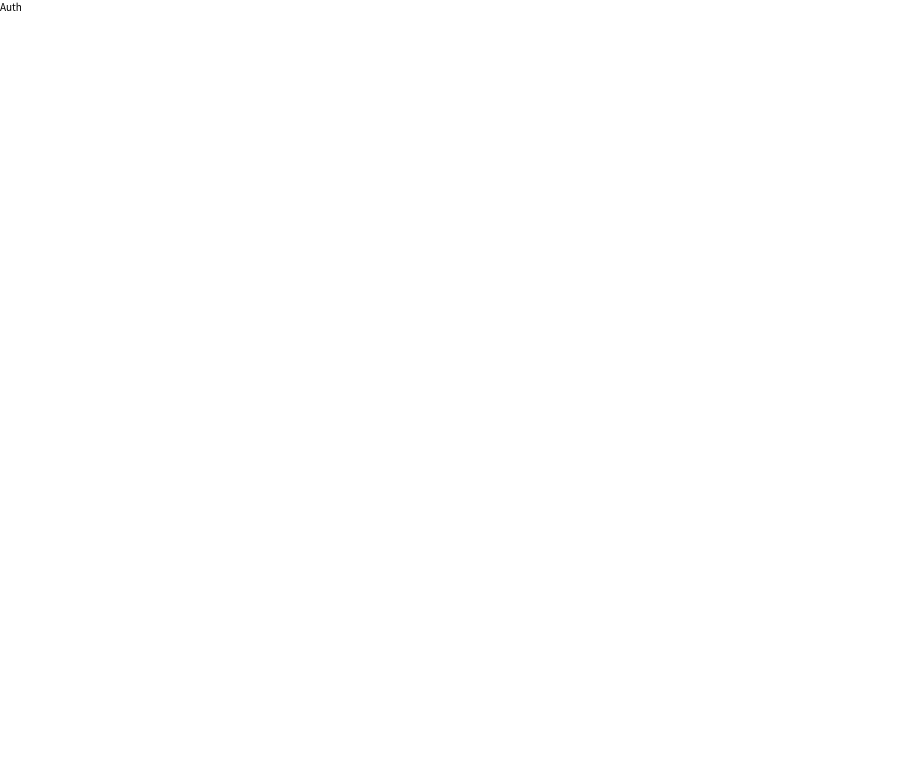
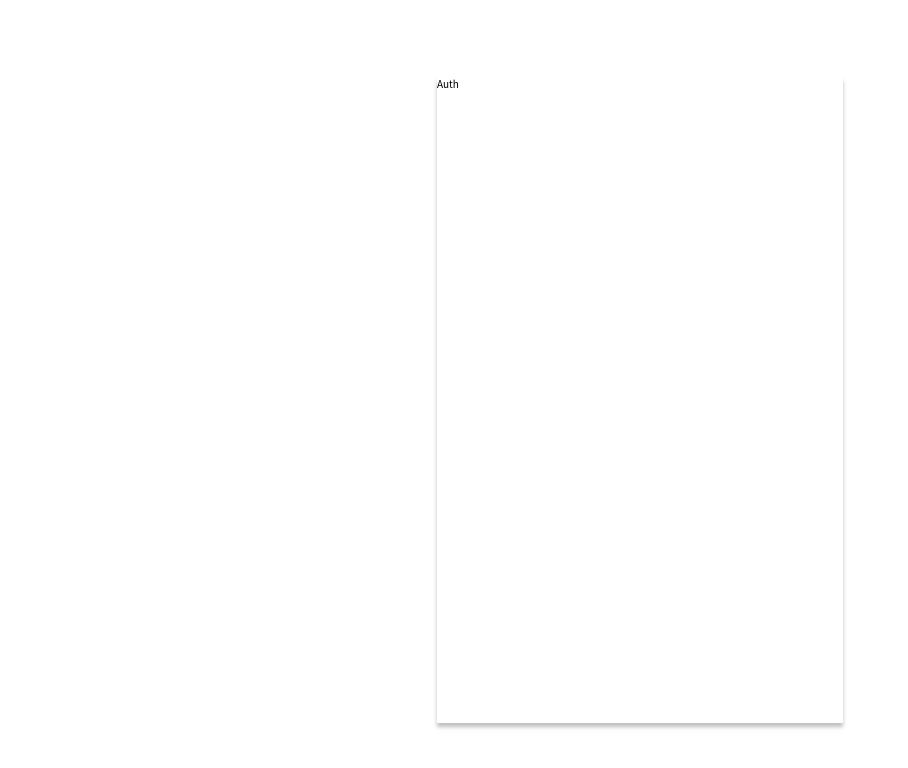
Before and after one commit to ericagong/Frigo-FE, a JavaScript app: page /auth in a window 1280 px wide. Shown: the top 768 px of the page, without its empty margins (0-908 px from the left). Built offline with nearby package versions, Linux system fonts and the light colour scheme.

Commit message:
feat: flexLayout, GridLayout 생성

```diff
--- /dev/null
+++ b/src/components/auth/Layout.js
@@ -0,0 +1,24 @@
+import Root from "../styles/FlexLayout";
+import styled from "styled-components";
+import colors from "../styles/colors";
+import shadows from "../styles/shadows";
+import borders from "../styles/borders";
+
+const Layout = ({ children }) => {
+  return (
+    <Root>
+      <Wrapper>{children}</Wrapper>
+    </Root>
+  );
+};
+
+const Wrapper = styled.div`
+  box-sizing: border-box;
+  width: 40.6rem;
+  min-height: 64.6rem;
+  background-color: ${colors.white_bg};
+  border: ${borders.basic};
+  box-shadow: ${shadows.auth};
+`;
+
+export default Layout;
--- /dev/null
+++ b/src/components/styles/FlexLayout.js
@@ -0,0 +1,14 @@
+import styled from "styled-components";
+
+const FlexLayout = ({ children }) => {
+  return <Root>{children}</Root>;
+};
+
+const Root = styled.div`
+  display: flex;
+  height: 100vh;
+  align-items: center;
+  justify-content: center;
+`;
+
+export default FlexLayout;
--- /dev/null
+++ b/src/components/styles/borders.js
@@ -0,0 +1,5 @@
+const borders = {
+  basic: "border: 1px solid #ECECEC",
+};
+
+export default borders;
--- a/src/components/styles/shadows.js
+++ b/src/components/styles/shadows.js
@@ -1,7 +1,8 @@
 const shadows = {
-  background: "box-shadow: 0px 3px 13px 1px #0000000D",
-  navigation: "box-shadow: 0px 3px 15px 0px #0000000A",
-  mini_modal: "box-shadow: 0px 2px 8px 0px #0000001A",
+  background: "0px 3px 13px 1px #0000000D",
+  navigation: "0px 3px 15px 0px #0000000A",
+  mini_modal: "0px 2px 8px 0px #0000001A",
+  auth: "0px 4px 4px rgba(0, 0, 0, 0.25);",
 };
 
 export default shadows;
--- a/src/pages/auth/index.js
+++ b/src/pages/auth/index.js
@@ -1,5 +1,11 @@
+import Root from "../../components/auth/Layout";
+
 const Auth = () => {
-  return <>Auth</>;
+  return (
+    <Root>
+      <div>Auth</div>
+    </Root>
+  );
 };
 
 export default Auth;
```
Also changed, not shown: src/components/styles/GridLayout.js (renamed from src/components/styles/Layout.js, +8 -2 lines), src/assets/illustrations/frigo_logo.svg (added).
